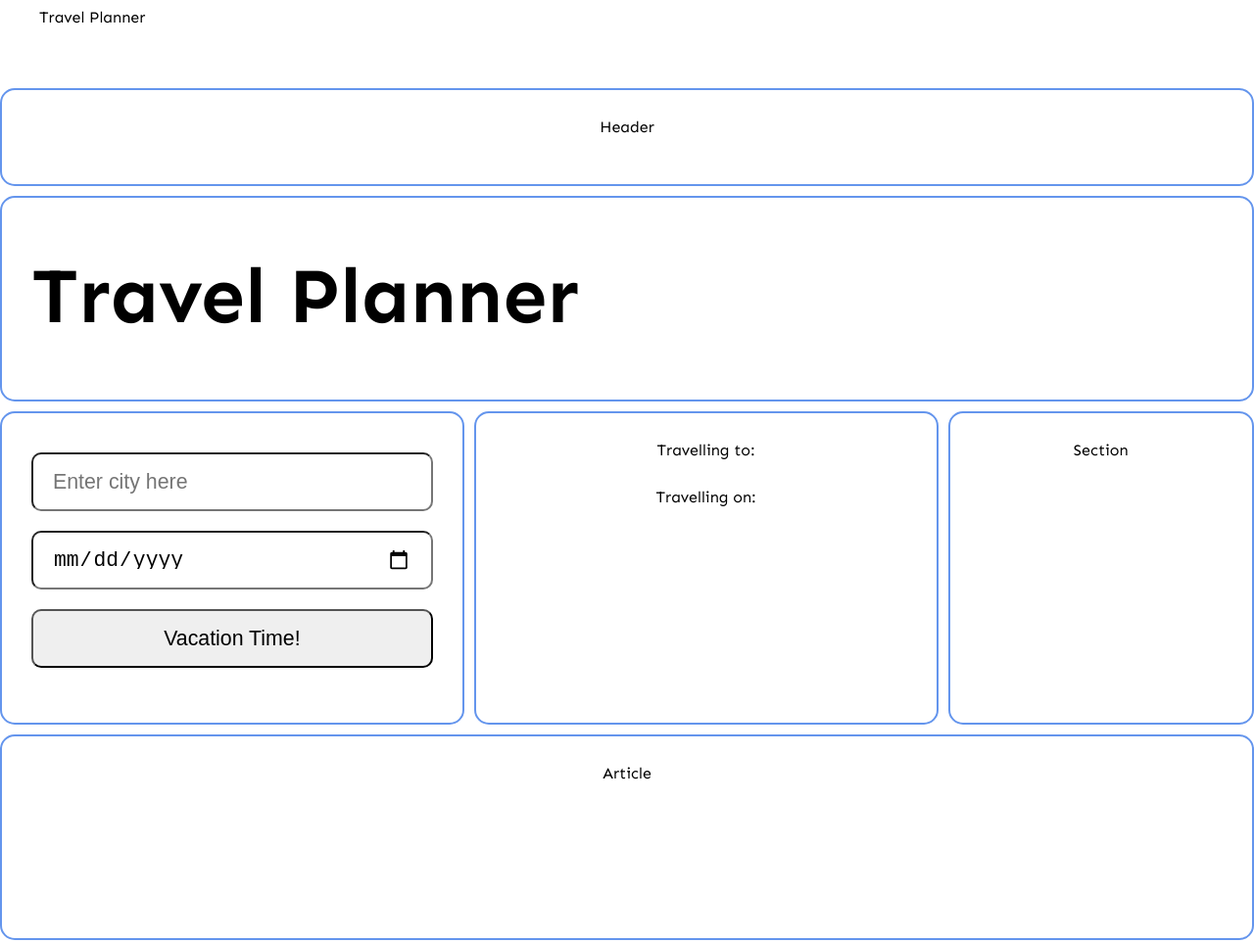
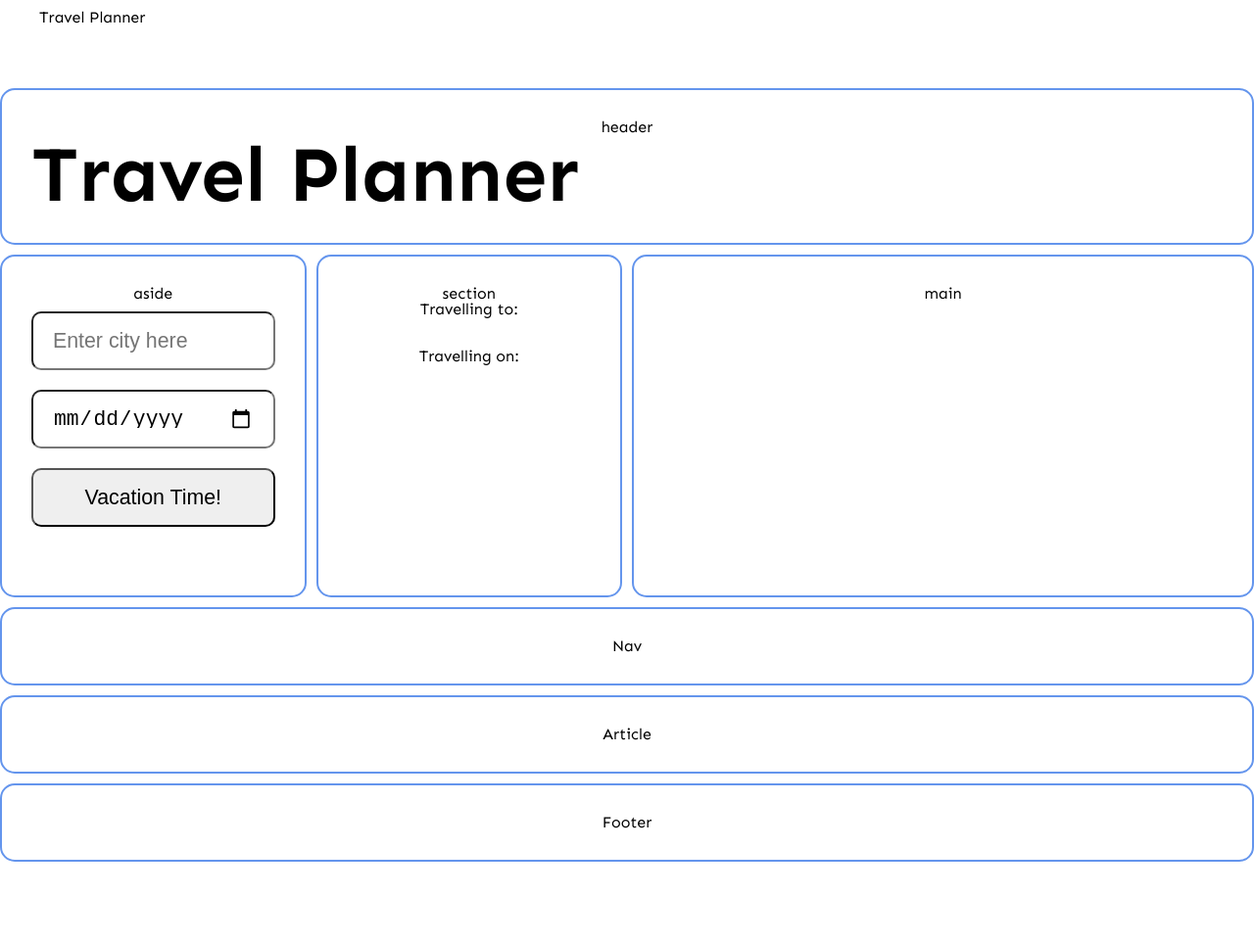
Before and after one commit to JimmyAllDay/udacity-front-end-developer-project5-capstone, a website built with webpack: page src/client/views/index.html in a window 1280 px wide. Shown: the top 963 px of the page at 98% size. After the commit the page ends 880 px from the top, so only its background shows below. Built offline with nearby package versions, Linux system fonts and the light colour scheme.

```diff
--- a/src/client/js/getData.js
+++ b/src/client/js/getData.js
@@ -17,7 +17,7 @@
   };
 
   // Validation logic
-  // This isn't working 100% - it doesn't take same day entries
+  // This isn't working 100% - the input field doesn't take same day entries
   // You should refactor this function to make the validation more robust
   if (city != '' && Date.parse(date) > Date.now()) {
     return cityAndDate;
--- a/src/client/styles/base.scss
+++ b/src/client/styles/base.scss
@@ -62,25 +62,23 @@
   #content {
     display: grid;
     grid-template-columns: repeat(8, 1fr);
-    grid-auto-rows: minmax(100px, auto);
+    grid-auto-rows: minmax(80px, auto);
     max-width: 1300px;
     margin: 0 auto;
     grid-gap: 10px;
     grid-template-areas:
       'header header header header header header header header'
+      'aside aside section section main main main main'
+      'aside aside section section main main main main'
+      'aside aside section section main main main main'
+      'aside aside section section main main main main'
       'nav nav nav nav nav nav nav nav'
-      'nav nav nav nav nav nav nav nav'
-      'aside aside aside main main main section section'
-      'aside aside aside main main main section section'
-      'aside aside aside main main main section section'
-      'article article article article article article article article'
       'article article article article article article article article'
       'footer footer footer footer footer footer footer footer';
   }
-  nav h1 {
+  header h1 {
     font-size: 80px;
     text-align: left;
-    margin-top: 30px;
     font-weight: 700;
   }
 }
--- a/src/client/views/index.html
+++ b/src/client/views/index.html
@@ -11,11 +11,13 @@
       <h1>Travel Planner</h1>
     </div>
     <div id="content">
-      <header>Header</header>
-      <nav>
+      <header>
+        header
         <h1>Travel Planner</h1>
-      </nav>
+      </header>
+      <nav>Nav</nav>
       <aside>
+        aside
         <form>
           <input
             type="text"
@@ -29,17 +31,18 @@
         </form>
       </aside>
 
-      <main>
+      <main>main</main>
+
+      <article>Article</article>
+      <section>
+        section
         <p>Travelling to:</p>
         <div class="dest-result"></div>
         <br />
         <br />
         <p>Travelling on:</p>
         <div class="date-result"></div>
-      </main>
-
-      <article>Article</article>
-      <section>Section</section>
+      </section>
 
       <footer>Footer</footer>
     </div>
```
Also changed, not shown: src/server/index.js (+58 -11 lines).
